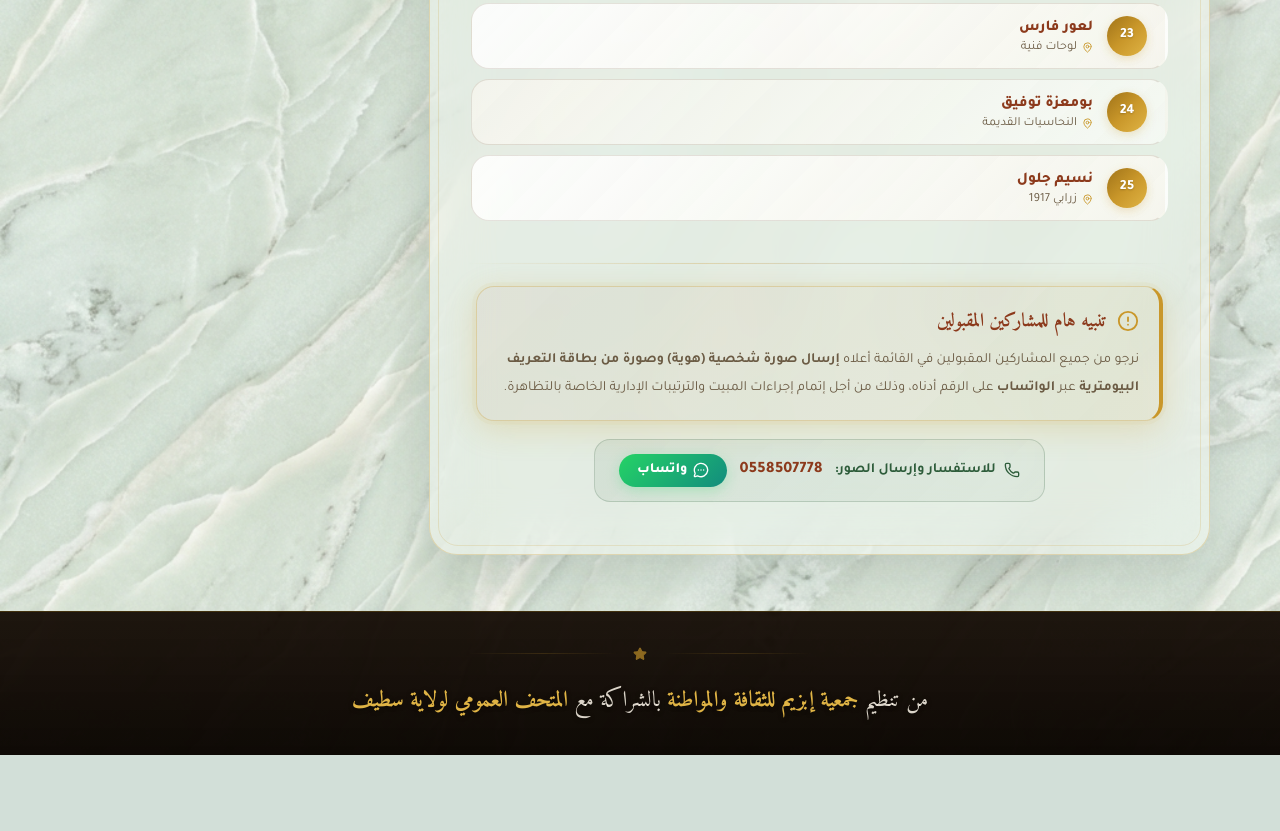
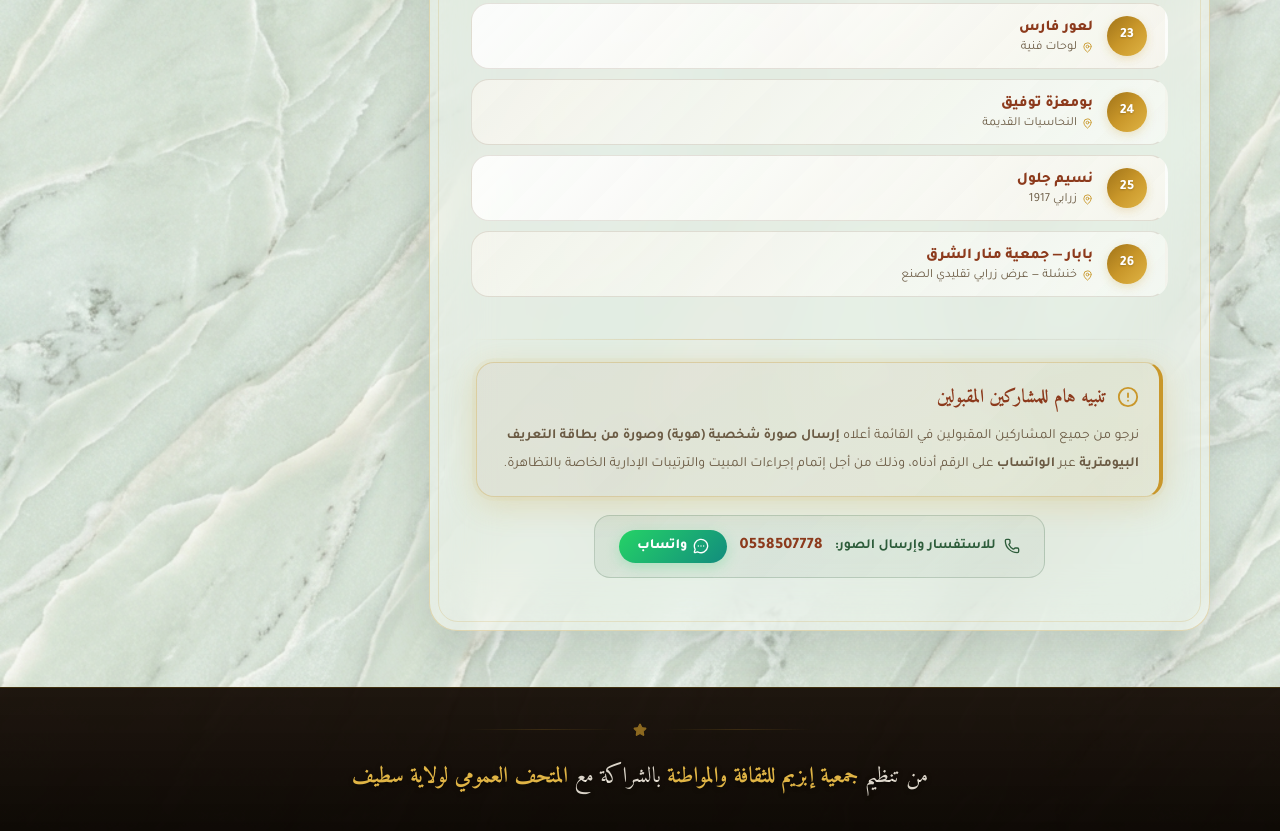
Before and after one commit to matique2026ai-ux/landing-page-founoun-el-atique, a plain HTML site: page index.html in a window 1280 px wide. Shown: the part 3110-3941 px from the top of the page. Before the commit the page ends 3865 px from the top, so only its background shows below. Drawn offline with nearby package versions, Linux system fonts and the light colour scheme; a web font is replaced by a local one.

Commit message:
إضافة جمعية منار الشرق لقائمة المقبولين

```diff
--- a/index.html
+++ b/index.html
@@ -1741,6 +1741,18 @@
               <div style="font-size:12.5px;color:var(--muted);margin-top:2px;display:flex;align-items:center;gap:5px;">
                 <i data-lucide="map-pin" style="width:11px;height:11px;flex-shrink:0;color:var(--gold);"></i>
                 <span>زرابي 1917</span>
+              </div>
+            </div>
+          </div>
+          <div class="accepted-item" style="display:flex;align-items:center;gap:14px;background:linear-gradient(135deg,rgba(255,255,255,.85),rgba(253,249,242,.7));border:1px solid var(--border);border-radius:18px;padding:12px 18px;transition:all .3s var(--ease);position:relative;overflow:hidden;">
+            <div style="width:40px;height:40px;border-radius:50%;background:linear-gradient(135deg,var(--gold-dark),var(--gold),var(--gold-light));display:flex;align-items:center;justify-content:center;flex-shrink:0;box-shadow:0 3px 10px rgba(201,151,42,.25);">
+              <span style="color:#fff;font-weight:800;font-size:14px;text-shadow:0 1px 2px rgba(0,0,0,.2);">26</span>
+            </div>
+            <div style="flex:1;min-width:0;">
+              <div style="font-weight:800;font-size:15px;color:var(--rust);line-height:1.4;">بابار — جمعية منار الشرق</div>
+              <div style="font-size:12.5px;color:var(--muted);margin-top:2px;display:flex;align-items:center;gap:5px;">
+                <i data-lucide="map-pin" style="width:11px;height:11px;flex-shrink:0;color:var(--gold);"></i>
+                <span>خنشلة — عرض زرابي تقليدي الصنع</span>
               </div>
             </div>
           </div>
```
